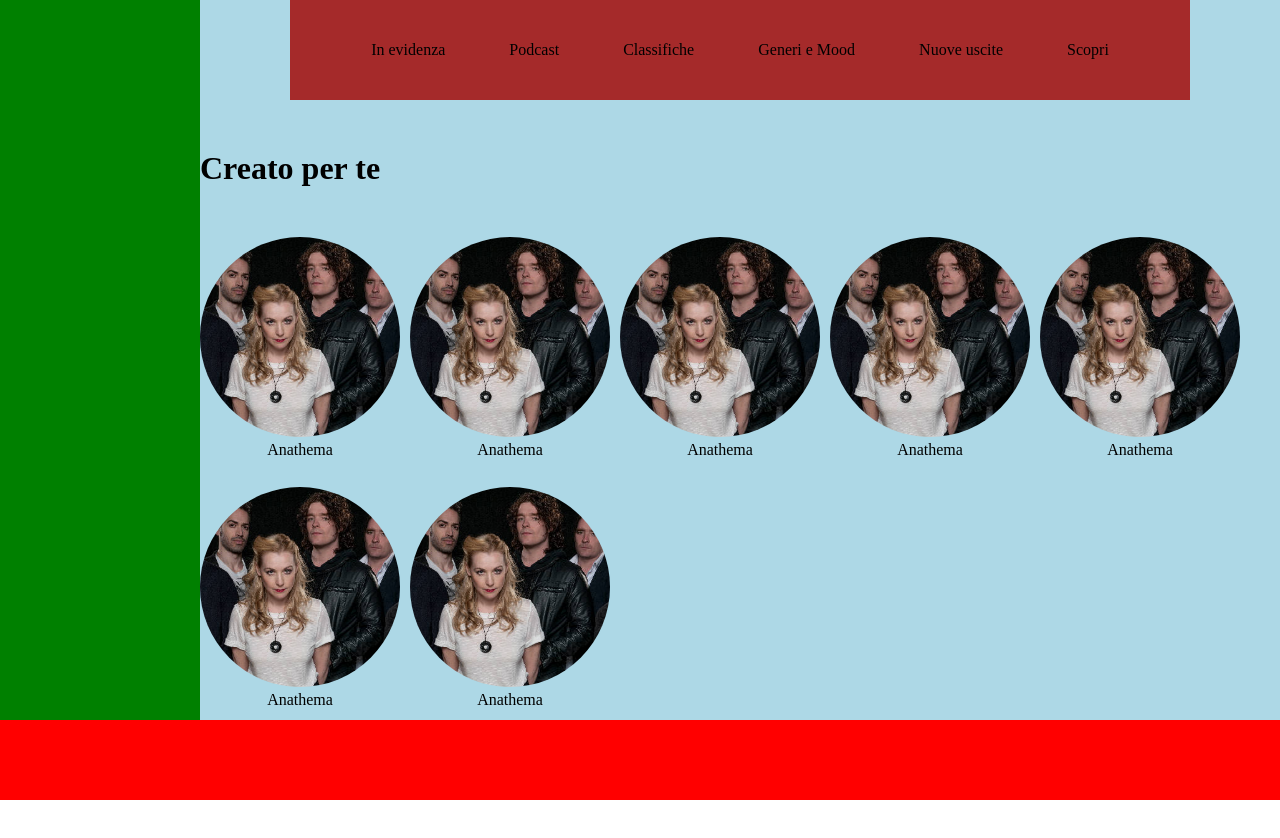
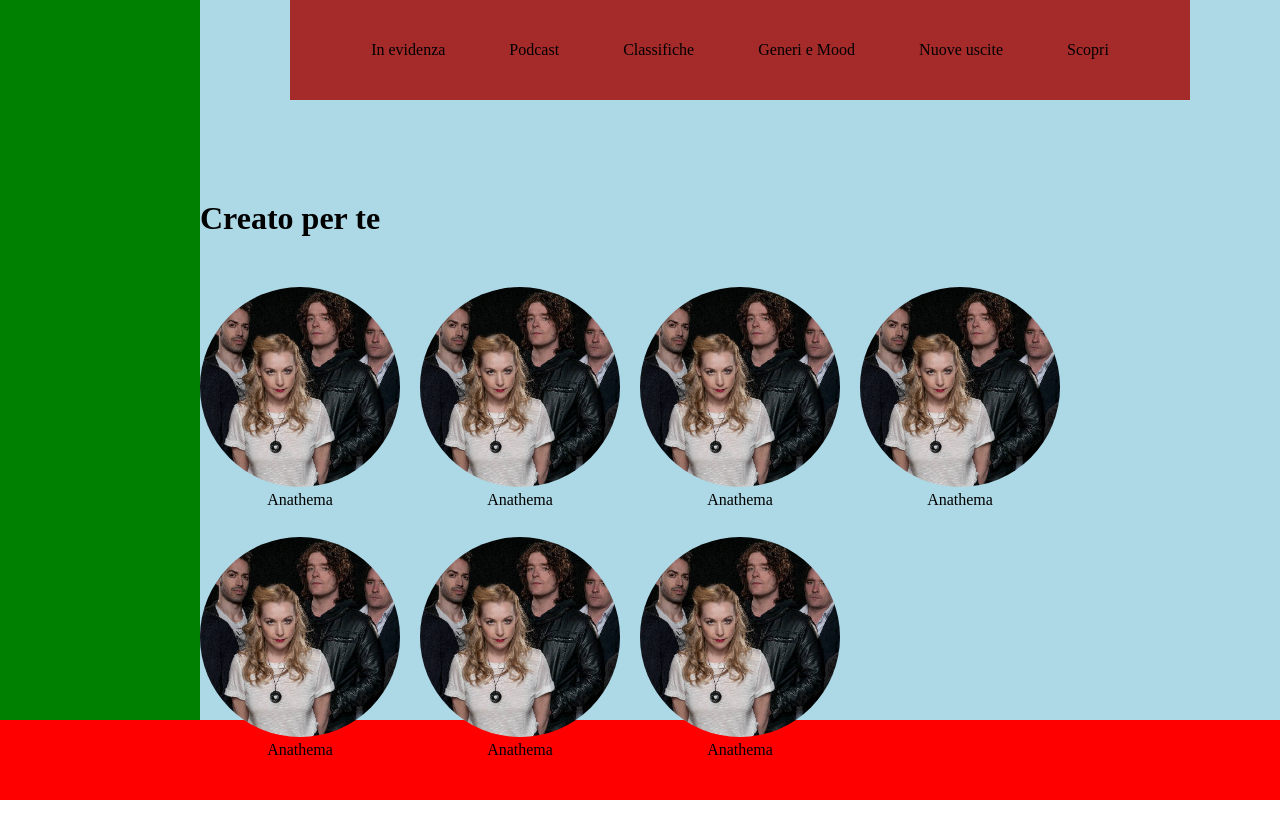
Before and after one commit to FerdiDag/html-css-spotifyweb, a plain HTML site: page index.html in a window 1280 px wide. After the commit the page ends 800 px from the top, so only its background shows below. Drawn offline with Linux system fonts and the light colour scheme.

Commit message:
in lavorazione

```diff
--- a/index.html
+++ b/index.html
@@ -10,10 +10,10 @@
 </head>
 
 <body>
+    <div class="wrapper">
     <aside class="">
 
     </aside>
-
     <main>
         <nav>
             <ul>
@@ -25,10 +25,10 @@
                 <li>Scopri</li>
             </ul>
         </nav>
-        <div class="titolo">
+
+        <div class="reccomended">
             <h1>Creato per te </h1>
-        </div>
-        <div class="reccomended">
+            <div class="item-wrapper">
                 <div class="reccomended-item">
                     <img class="" src="img/anathema.jpg" alt="">
                     <p>Anathema</p>
@@ -58,18 +58,17 @@
                     <p>Anathema</p>
                 </div>
             </div>
+        </div>
     </main>
 
-
-
     <footer>
-        <div class="footer-left-nowplaying">
+        <div class="footer-left">
         </div>
-        <div class="footer-center-timeslider">
+        <div class="footer-center">
         </div>
-        <div class="footer-right-volumeslider">
+        <div class="footer-right">
         </div>
     </footer>
+</div>
 </body>
-
 </html>
--- a/style.css
+++ b/style.css
@@ -4,8 +4,13 @@
     box-sizing: border-box;
 }
 
+.wrapper {
+    width: 100%;
+    height: 100vh;
+}
+
 aside {
-    height: calc(100vh - 80px);
+    height: calc(100% - 80px);
     width: 200px;
     background-color: green;
     float: left;
@@ -14,17 +19,8 @@ aside {
 main {
     float: right;
     width: calc(100% - 200px);
-    height: calc(100vh - 80px);
+    height: calc(100% - 80px);
     background-color: lightblue;
-}
-
-footer {
-    position: fixed;
-    bottom: 0;
-    left: 0;
-    width: 100%;
-    height: 80px;
-    background-color: red;
 }
 
 nav {
@@ -45,7 +41,11 @@ nav ul li {
 .reccomended {
     max-width: 1200px;
     margin: auto;
-    height: 100%;
+    padding-top: 100px;
+
+}
+
+.item-wrapper {
     display: flex;
     align-items: flex-start;
     align-content: flex-start;
@@ -56,7 +56,7 @@ nav ul li {
 .reccomended-item {
     width: 200px;
     height: 200px;
-    margin-right: 10px;
+    margin-right: 20px;
     margin-bottom: 50px;
 }
 
@@ -73,6 +73,7 @@ p {
 
 h1 {
     text-align: left;
+    padding-bottom: 50px;
 }
 
 .titolo {
@@ -81,3 +82,10 @@ h1 {
     max-width: 1200px;
     margin: auto;
 }
+
+footer {
+    width: 100%;
+    height: 80px;
+    background-color: red;
+    clear: both;
+}
```
Lines whose indentation alone changed are shown as unchanged.
